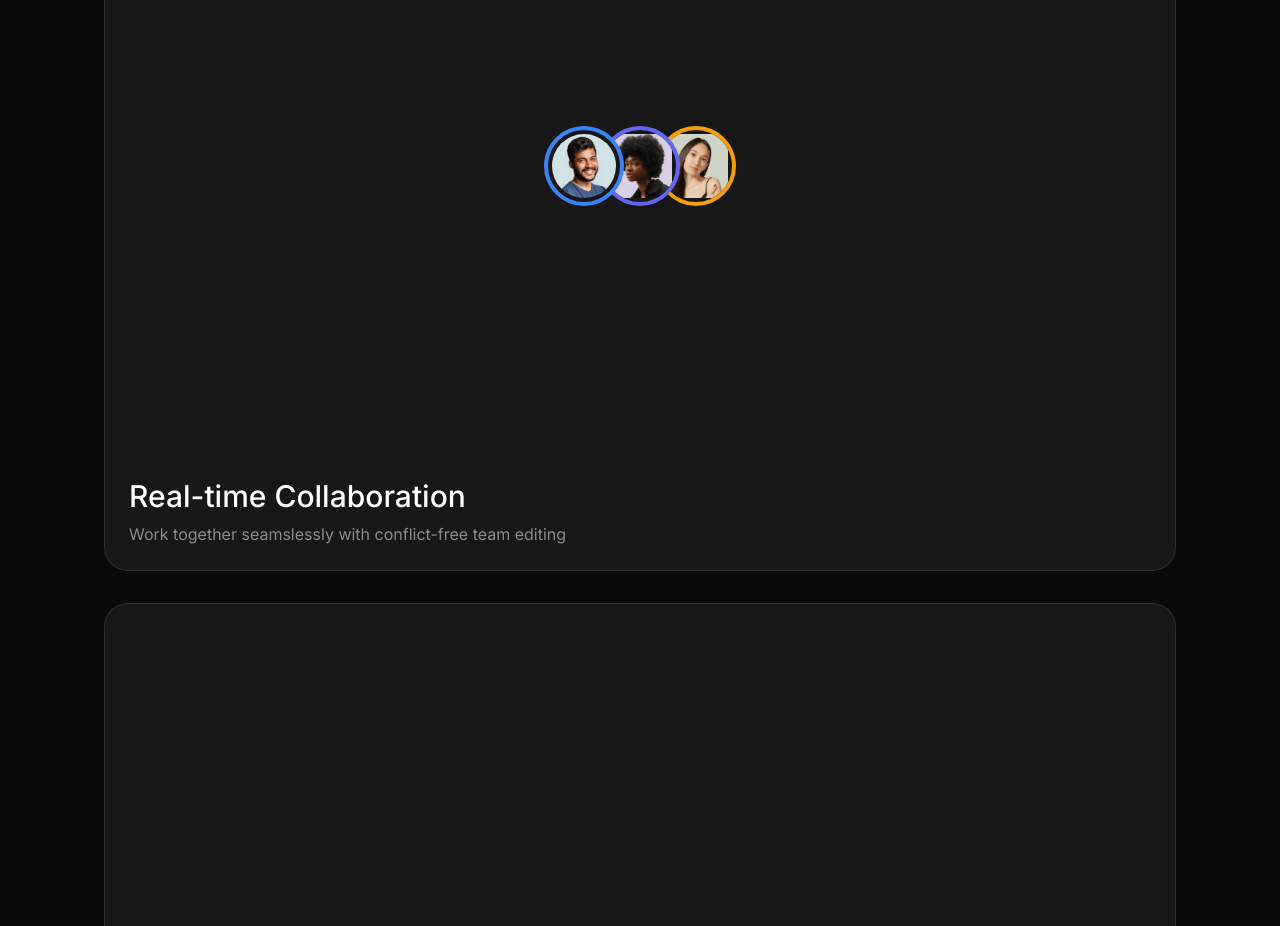
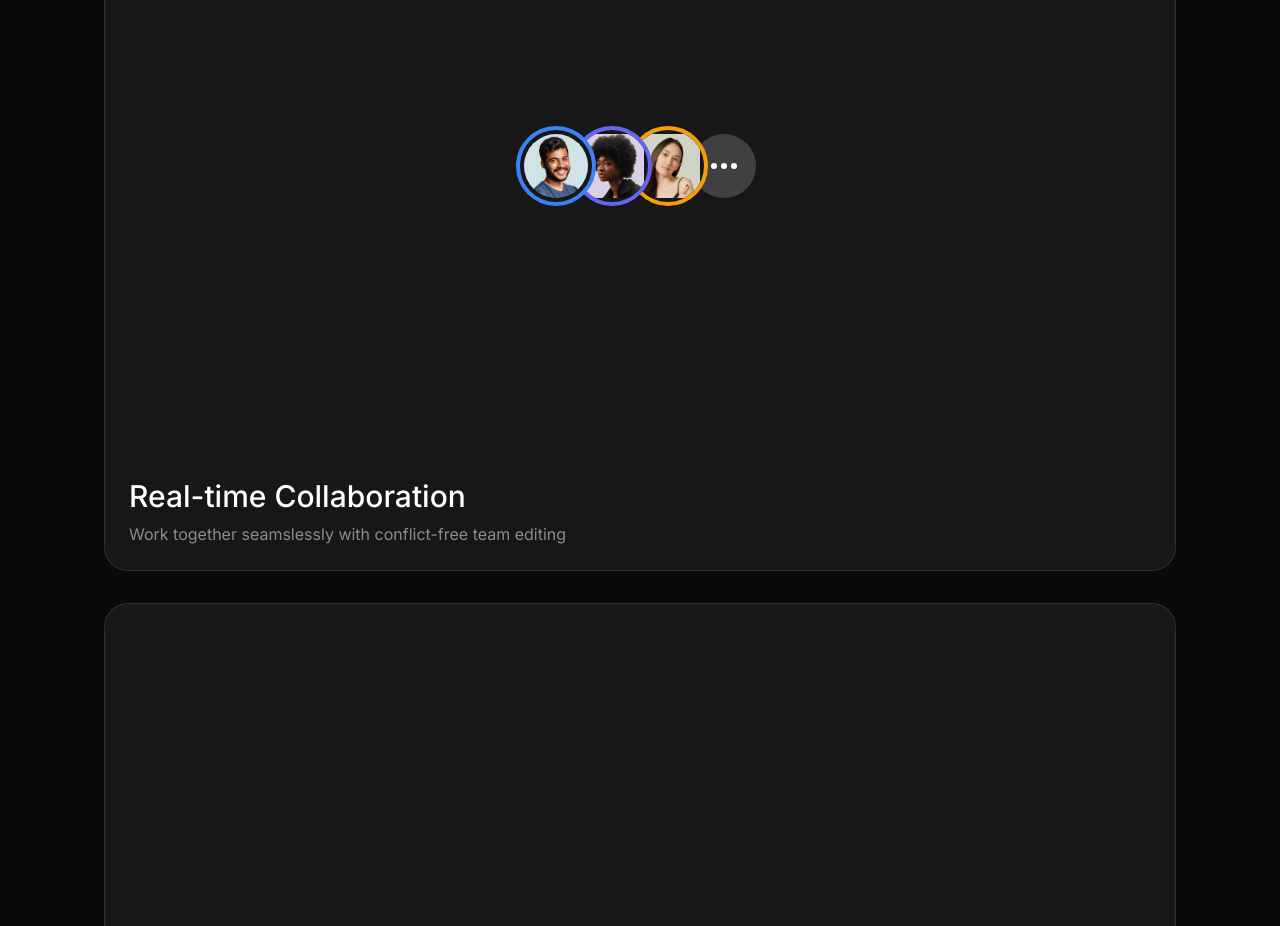
Before and after one commit to Jisap/DLP, a Next.js app: page / in a window 1280 px wide. Shown: the part 2380-3306 px from the top of the page. Built offline with nearby package versions, Linux system fonts and the light colour scheme.

Commit message:
features

```diff
--- a/src/sections/Features.tsx
+++ b/src/sections/Features.tsx
@@ -52,6 +52,13 @@ export default function Features() {
 									alt="Avatar 3"
 								/>
 							</Avatar>
+							<Avatar className="-ml-6 border-transparent">
+								<div className="size-full bg-neutral-700 rounded-full inline-flex items-center justify-center gap-1">
+									{Array.from({ length: 3 }).map((_, i) => (
+										<span className="size-1.5 rounded-full bg-white inline-flex" key={i}></span>
+									))}
+								</div>
+							</Avatar>
 						</div>
 					</FeatureCard>
 					<FeatureCard
```
